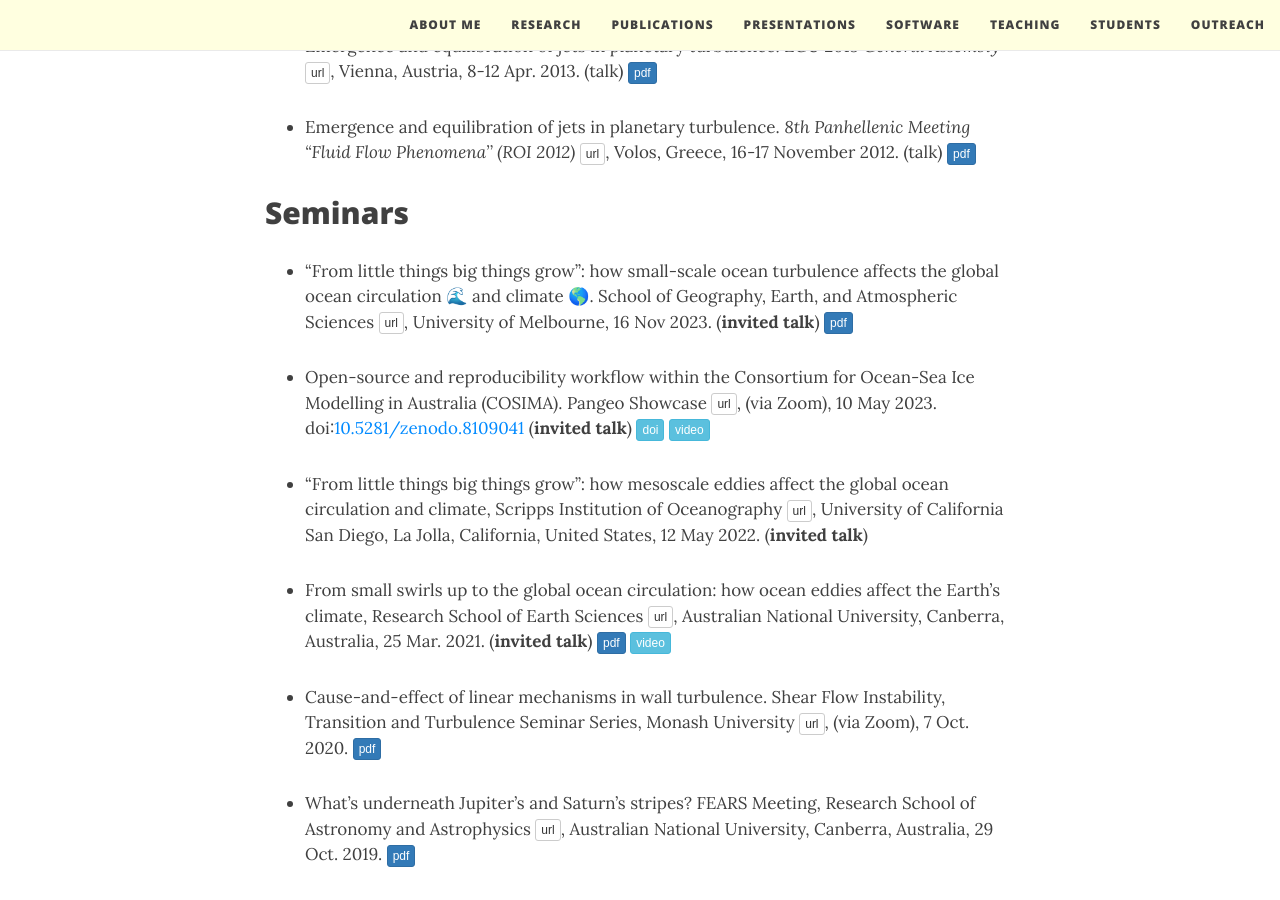
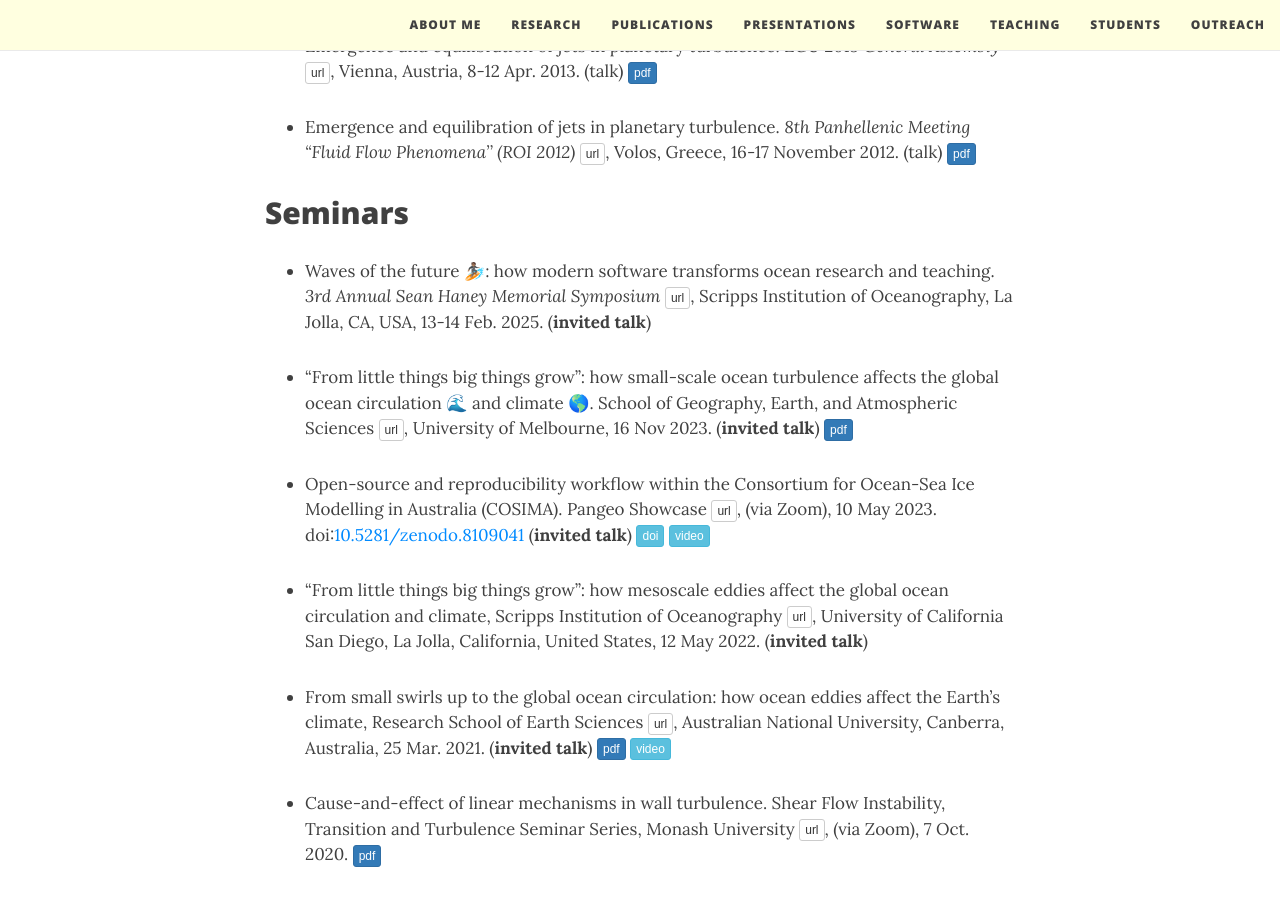
Before and after one commit to navidcy/navidcy.github.io, a Jekyll site: the page built from presentations.md, in a window 1280 px wide and 900 px high, scrolled down 2227 px. Built offline with Jekyll 4.4.1, drawn with Linux system fonts in a browser that asks for light colours; nearby versions of some CDN libraries.

Commit message:
add SH2025

```diff
--- a/presentations.md
+++ b/presentations.md
@@ -53,6 +53,8 @@ title: Presentations
 
 
 ## Seminars
+
+- Waves of the future 🏄🏽: how modern software transforms ocean research and teaching. _3rd Annual Sean Haney Memorial Symposium_ [<span class="btn btn-default btn-xs{{end}}" style="font-family:sans-serif;">url</span>][sh2025-site], Scripps Institution of Oceanography, La Jolla, CA, USA, 13-14 Feb. 2025. (**invited talk**)
 
 - “From little things big things grow”: how small-scale ocean turbulence affects the global ocean circulation 🌊 and climate 🌎. School of Geography, Earth, and Atmospheric Sciences [<span class="btn btn-default btn-xs{{end}}" style="font-family:sans-serif;">url</span>][sgeas-site]{:target="_blank"}, University of Melbourne, 16 Nov 2023. (**invited talk**) [<span class="btn btn-primary btn-xs{{end}}" style="font-family:sans-serif;">pdf</span>][SGEAS-Nov2023]
 
```
Also changed, not shown: other parts of presentations.md (+1 -0 lines), publications.md (+7 -0 lines).
